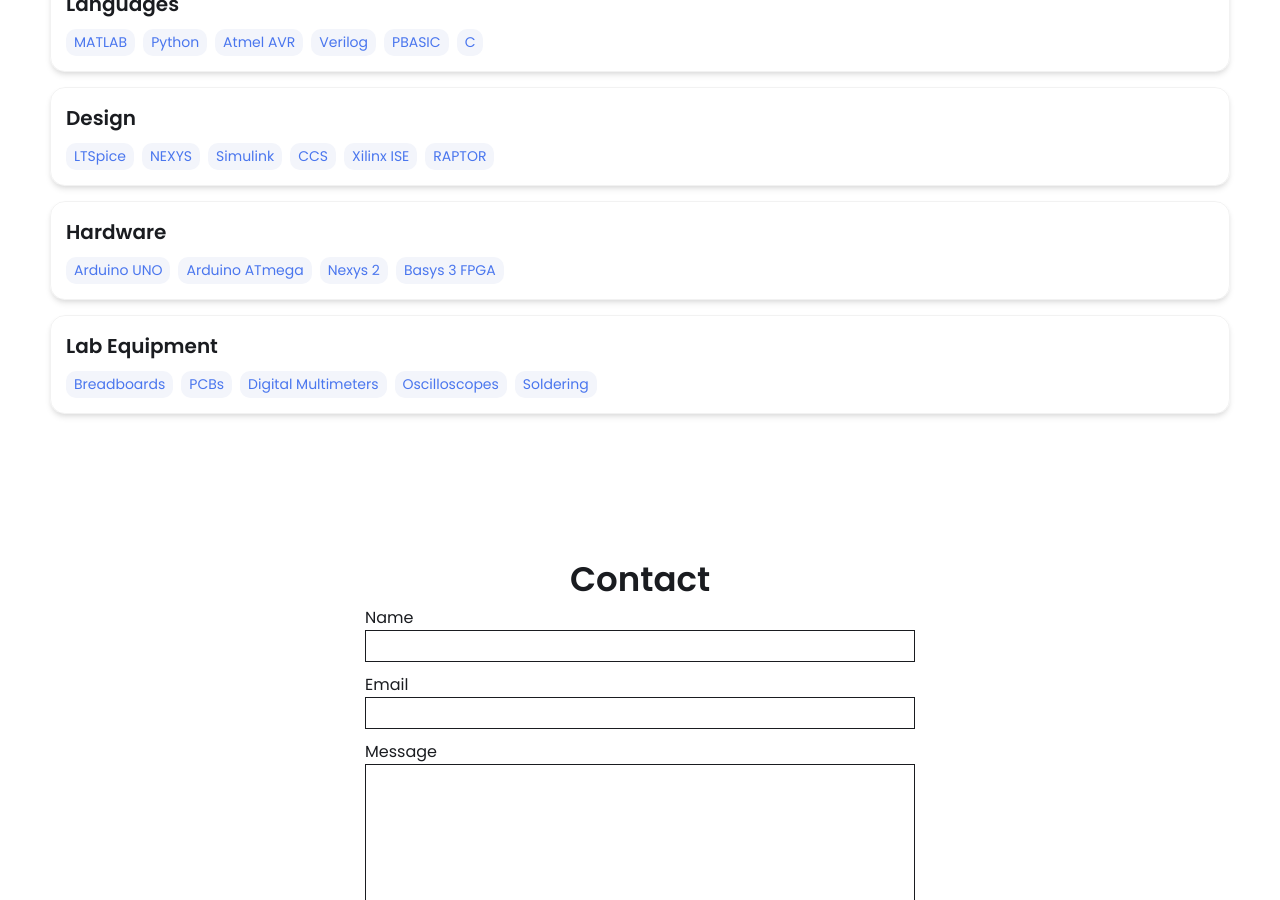
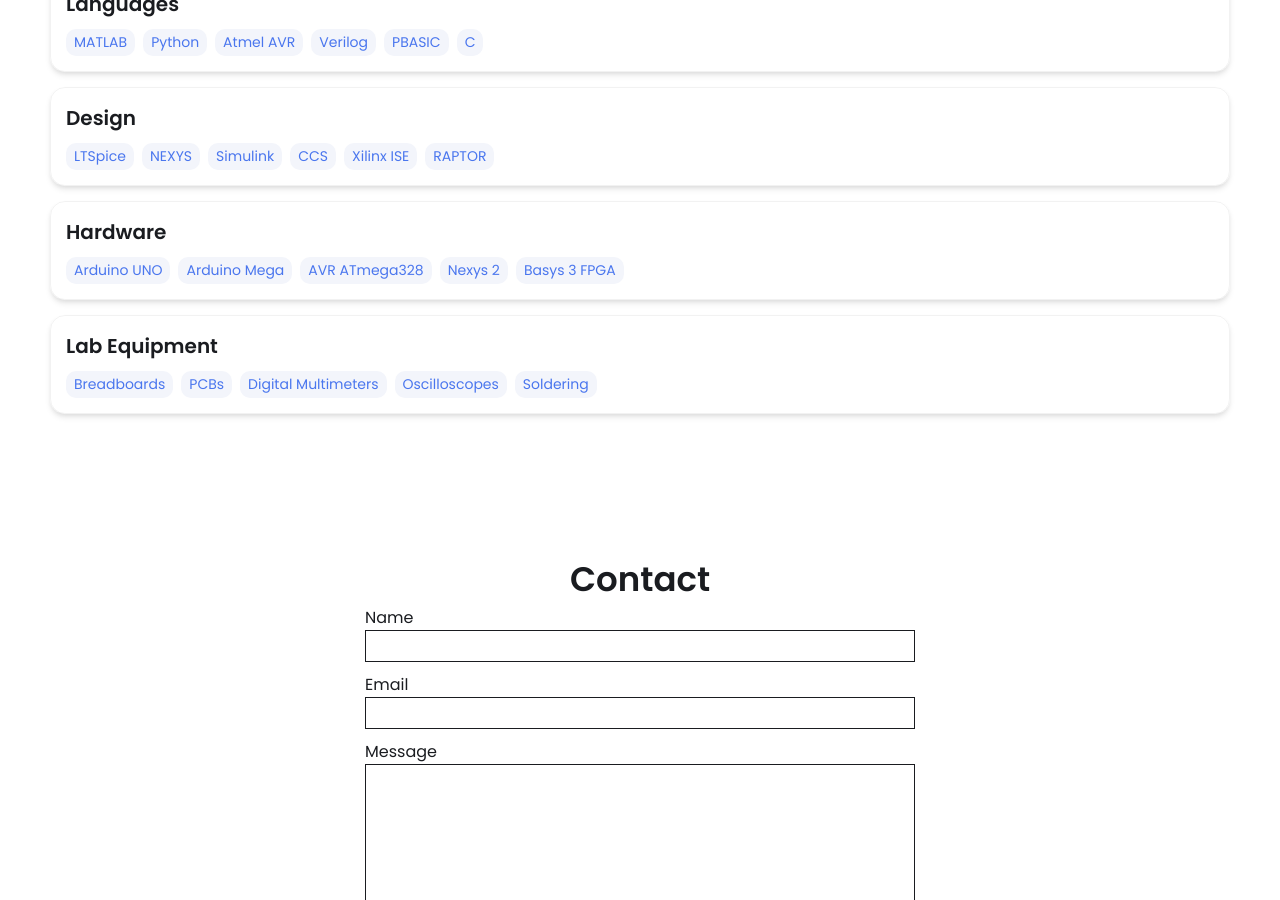
Before and after one commit to MattPieti/MattPieti.github.io, a Jekyll site: the page built from index.html, in a window 1280 px wide and 900 px high, scrolled down 2151 px. Built offline with Jekyll 4.4.1, drawn with Linux system fonts in a browser that asks for light colours.

Commit message:
Update _config.yml

```diff
--- a/_config.yml
+++ b/_config.yml
@@ -64,7 +64,8 @@
   - category: Hardware
     tools:
     - Arduino UNO
-    - Arduino ATmega
+    - Arduino Mega
+    - AVR ATmega328
     - Nexys 2
     - Basys 3 FPGA
   - category: Lab Equipment
```
